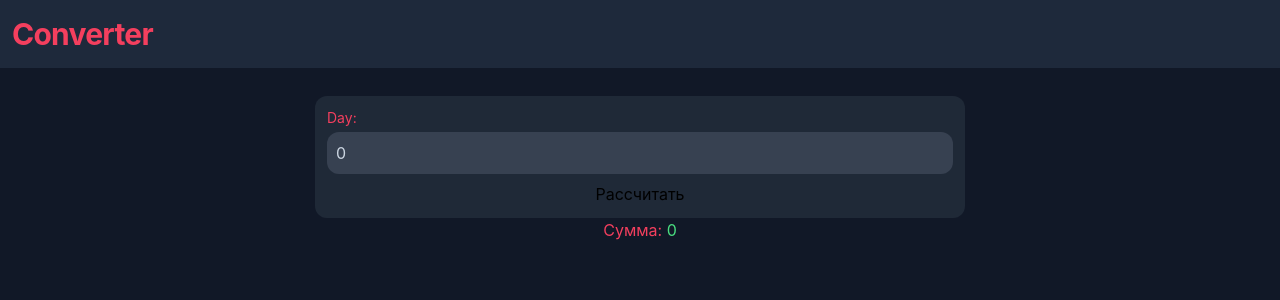
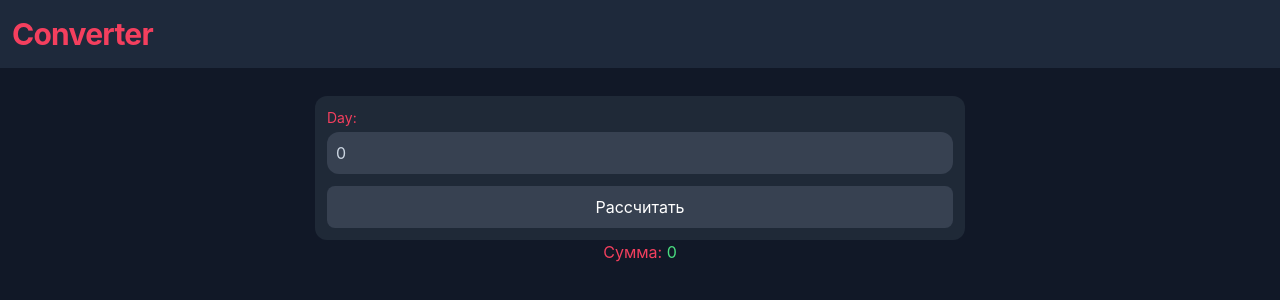
Before and after one commit to LuckyFoxCode/react-converter, a React (Vite) app: page / in a window 1280 px wide. Shown: the top 300 px of the page. Built offline with nearby package versions, Linux system fonts and the light colour scheme.

Commit message:
:sparkles: Add Button component

```diff
--- a/src/components/Form.tsx
+++ b/src/components/Form.tsx
@@ -1,6 +1,6 @@
 import { FormData } from '@/libs/types';
 import { useState } from 'react';
-import { Input } from './common';
+import { Button, Input } from './common';
 
 interface FormProps {
   setData: React.Dispatch<React.SetStateAction<number>>;
@@ -31,7 +31,7 @@ export const Form: React.FC<FormProps> = ({ setData }) => {
   return (
     <form
       onSubmit={handleSubmit}
-      className='w-full max-w-[650px] flex flex-col gap-y-2 bg-gray-800 rounded-xl p-3'
+      className='w-full max-w-[650px] flex flex-col gap-y-3 bg-gray-800 rounded-xl p-3'
     >
       <Input
         label='Day:'
@@ -39,7 +39,7 @@ export const Form: React.FC<FormProps> = ({ setData }) => {
         onChange={getInputValue}
         value={String(form.allHoursDay)}
       />
-      <button>Рассчитать</button>
+      <Button type='submit'>Рассчитать</Button>
     </form>
   );
 };
--- /dev/null
+++ b/src/components/common/Button.tsx
@@ -0,0 +1,28 @@
+import { cn } from '@/libs/utils';
+
+interface ButtonProps {
+  className?: string;
+  onClick?: () => void;
+  children: React.ReactNode;
+  type?: 'button' | 'submit' | 'reset';
+}
+
+export const Button: React.FC<ButtonProps> = ({
+  onClick,
+  children,
+  className,
+  type = 'button',
+}) => {
+  return (
+    <button
+      type={type}
+      className={cn(
+        'py-2 px-4 text-white bg-gray-700 rounded-lg border border-transparent transition-all hover:bg-gray-600 active:bg-rose-400 focus:outline-none focus:border-sky-500',
+        className,
+      )}
+      onClick={onClick}
+    >
+      {children}
+    </button>
+  );
+};
--- a/src/components/common/index.ts
+++ b/src/components/common/index.ts
@@ -1,2 +1,3 @@
 export * from './Box';
+export * from './Button';
 export * from './Input';
```
